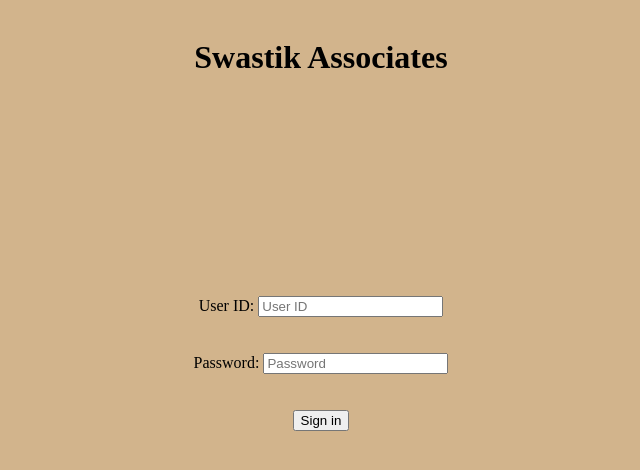
After one commit to nsinhame/AttendanceSalary, a Flask app: template main/templates/home.html in a window 1280 px wide. The commit adds this page. Shown: the top 470 px of the page, without its empty margins (319-959 px from the left). Run offline with Flask 3, Linux system fonts and the light colour scheme; the template is opened without the code that fills it, so the values that code supplies are empty.

Commit message:
Added background color, liked the login page and the boss page, added documentation

```diff
--- /dev/null
+++ b/main/static/home.css
@@ -0,0 +1,13 @@
+.center {
+  margin: auto;
+  width: 60%;
+  padding: 10px;
+  text-align: center;
+
+}
+
+  .bg-color {
+    background-color: tan;
+    height: 100%;
+    width: 100%;
+}
--- a/main/templates/bosslogin.html
+++ b/main/templates/bosslogin.html
@@ -1,3 +1,4 @@
+{% extends "layout.html" %}
 {% block content %}
 
 <h1>Boss Login</h1>
--- /dev/null
+++ b/main/templates/home.html
@@ -0,0 +1,42 @@
+<!-- HTML for Home page or front page -->
+
+{% extends "layout.html" %}            <!-- Extend the layout.html so that its property can be used here -->
+
+{% block head %}                       <!-- Use block head as head tag. By default it will use properties defined in layout's head tag -->
+
+<link rel="stylesheet" href={{ url_for('static', filename='home.css') }}>  <!-- Using CSS file stored in static folder -->
+
+{% endblock head %}                    <!-- End of head block which means end of head tag -->
+
+
+{% block content %}                    <!-- Start of block content which also means start of body tag -->
+
+<div class = "bg-color">               <!-- Using bg-color class which is defined in home.css -->
+<div class= "center">                  <!-- Using center class which is defined in home.css-->
+<h1 size="50px">Swastik Associates</h1> <!-- Main heading of the home page -->
+<br><br><br><br><br><br><br><br><br><br><br>
+
+<!-- Starting of the main form, using method as POST because we don't want to send stored data through link. /submit_credit is a function
+     in routes.py that deals with the data transfered from here -->
+    <form method="POST" action ="/submit_login_credit">
+        <div class = "form-group">                     <!-- form-group is a class provided by bootstrap -->
+
+            <label for="input_id">User ID:  </label>   <!-- for means ID of what you are labeling. Simply to connect label tag and from input tag -->
+            <!-- id is used for the backend purpose while name is used for http request made by browser to server -->
+            <input type="text" class="form-control" name = "input_id" id="input_id" placeholder="User ID">
+        </div><br><br>
+
+        <div class="form-group">                       <!-- form-group is a class provided by bootstrap -->
+            <label for="input_password">Password:  </label>
+            <input type="password" class="form-control" name= "input_password" id="input_password" placeholder="Password">
+        </div><br><br>
+        <button type="submit" class="btn btn-primary">Sign in</button>  <!-- Submit button triggers the /submit_login_credit funtion and the data
+                                                                              stored in the form is sent there -->
+    </form>
+
+
+</div>
+
+</div>
+
+{% endblock content %}
--- a/main/templates/layout.html
+++ b/main/templates/layout.html
@@ -2,15 +2,27 @@
 <html>
 
 <head>
+    {% block head %}{% endblock head %}
+
     {% if title %}
-    <title>{{ title }}</title>
+    <title>{% block title %} {{ title }} {% endblock %}</title>
     {% else %}
-    <title>Flask Blog</title>
+    <title> Flask Blog </title>
     {% endif %}
+
+    <style>
+        body {
+            background-color: tan;
+        }
+    </style>
+
+
 </head>
 
 
 <body>
+    {% block content %}
+    {% endblock content%}
 
 </body>
 
```
Also changed, not shown: main/routes.py (+10 -16 lines), main/templates/homepage.html (deleted, +0 -22 lines), main/templates/loginpage.html (deleted, +0 -15 lines).
